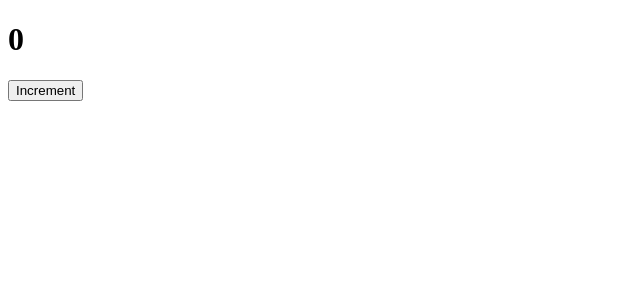
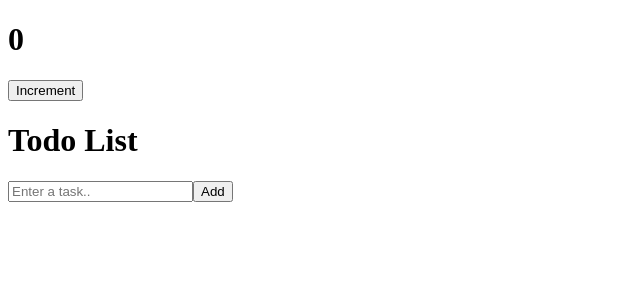
Before and after one commit to habibur-rahman-swe/react-demo-1, a React (Vite) app: page / in a window 1280 px wide. Shown: the top 300 px of the page, without its empty margins (0-640 px from the left). Built offline with nearby package versions, Linux system fonts and the light colour scheme.

Commit message:
use-sate-on-an-array-of-data

```diff
--- a/src/App.jsx
+++ b/src/App.jsx
@@ -1,9 +1,11 @@
 import Counter from "./components/Counter";
+import TodoList from "./components/TodoList";
 
 const App = () => {
   return (
     <div>
       <Counter/>
+      <TodoList></TodoList>
     </div>
   );
 }
--- /dev/null
+++ b/src/components/TodoList.jsx
@@ -0,0 +1,37 @@
+import React, {useState} from 'react';
+
+const TodoList = () => {
+    const [items, setItems] = useState([]);
+    const [input, setInput] = useState('');
+
+    const handleAdd = (e) => {
+        e.preventDefault();
+        if (input.trim() === '') return;
+
+        setItems([...items, input])
+        setInput('');
+    };
+
+    return (
+        <div>
+            <h1>Todo List</h1>
+            <form onSubmit={handleAdd}>
+                <input
+                 type="text"
+                 value={input}
+                 onChange={(e) => setInput(e.target.value)}
+                 placeholder="Enter a task.." />
+
+                <button type="submit">Add</button>
+            </form>
+
+            <ul>
+                {items.map((item, index) => (
+                    <li key={index}>{item}</li>
+                ))}
+            </ul>
+        </div>
+    )
+}
+
+export default TodoList;
```
